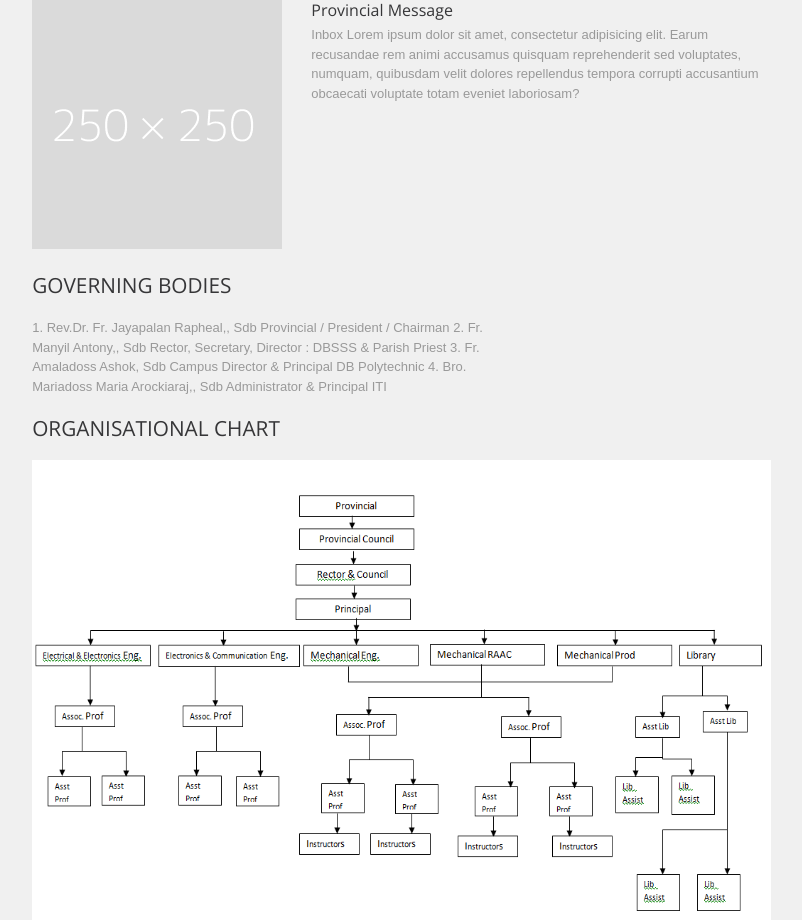
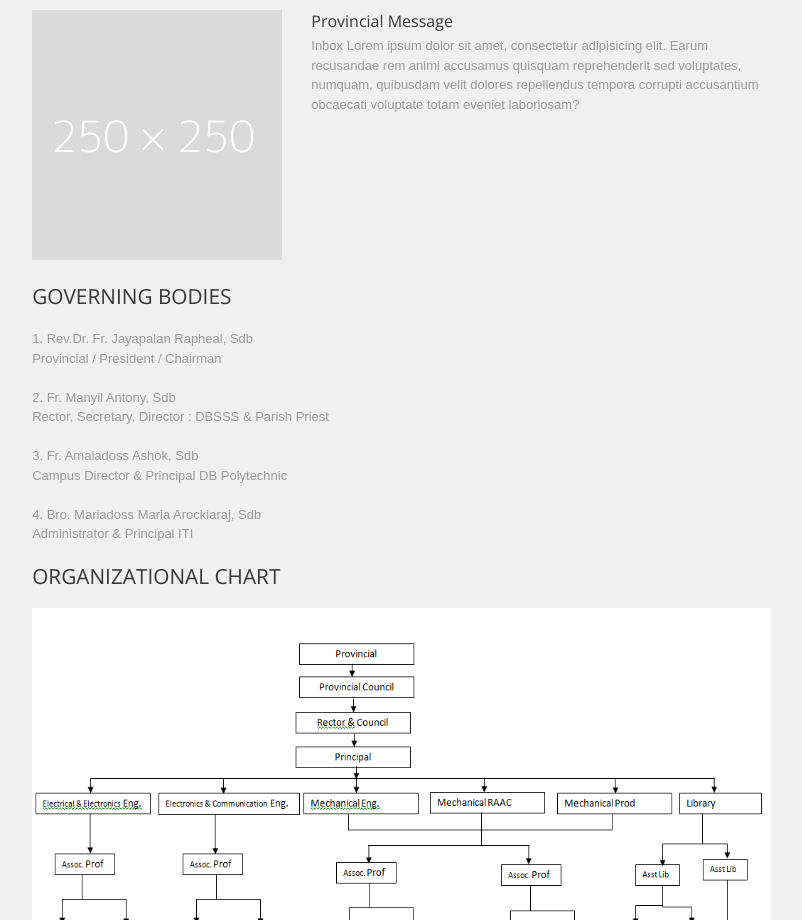
Before and after one commit to JimmyMathew/donbosco, a PHP site: page /administration.php in a window 1280 px wide. Shown: the part 1662-2582 px from the top of the page, without its empty margins (420-1222 px from the left). Run offline with PHP 8.4, Linux system fonts and the light colour scheme.

Commit message:
About page
Changes made in the about page.

```diff
--- a/administration.php
+++ b/administration.php
@@ -8,8 +8,8 @@
 								  <img src="images/secratary.jpg" alt="">
 					  </div>
 									<div class="grid span_2_of_1">
-										<h4>Message from the Secreatary</h4>
-											<p>Salesians of St.John Bosco prepare the youth to enter into the fields of Publishing, Cinema, radio, Television and now IT. St.John Bosco was ahead of his time .He founded the Salesian congregation to educate the poor youth and today the Salesians of St.John Bosco are continuing the wonderful work started for the poor and abandoned youth. He said, “It is enough that you are young to love you, for you I live; for you I work; for you I am ready to lay down my life”.
+										<h4>Message from the Secretary</h4>
+											<p>Salesians of St.John Bosco prepare the youth to enter into the fields of Publishing, Cinema, Radio, Television and now IT. St.John Bosco was ahead of his time .He founded the Salesian congregation to educate the poor youth and today the Salesians of St.John Bosco are continuing the wonderful work started for the poor and abandoned youth. He said, “It is enough that you are young to love you, for you I live; for you I work; for you I am ready to lay down my life”.
 
 Don Bosco Polytechnic College is a Catholic institution which belongs to minority. We follow the principles of Jesus in the Salesian way. Our system of education is based on Reason, Religion and Loving Kindness.
 
@@ -52,19 +52,19 @@ Outstation students are accommodated in the hostels. Excellent infrastructure by
 									<div class="grid span_2_of_1">
 
 
-											<p>1. Rev.Dr. Fr. Jayapalan Rapheal,, Sdb
-Provincial / President / Chairman
+											<p>1. Rev.Dr. Fr. Jayapalan Rapheal, Sdb <br>
+	Provincial / President / Chairman <br> <br>
 
-2.	Fr. Manyil Antony,, Sdb
-Rector, Secretary, Director : DBSSS & Parish Priest
+2.	Fr. Manyil Antony, Sdb <br>
+	Rector, Secretary, Director : DBSSS & Parish Priest <br> <br>
 
-3.	Fr. Amaladoss Ashok, Sdb
-Campus Director & Principal DB Polytechnic
+3.	Fr. Amaladoss Ashok, Sdb <br>
+	Campus Director & Principal DB Polytechnic <br> <br>
 
-4.	Bro. Mariadoss Maria Arockiaraj,, Sdb
-Administrator & Principal ITI</p></div><div class="clear"></div></div>
+4.	Bro. Mariadoss Maria Arockiaraj, Sdb <br>
+	Administrator & Principal ITI <br> </p></div><div class="clear"></div></div>
 <br/>
-<h3>Organisational Chart</h3><br/>
+<h3>Organizational Chart</h3><br/>
 
 
 
--- a/insidehead.php
+++ b/insidehead.php
@@ -7,7 +7,7 @@ License URL: http://creativecommons.org/licenses/by/3.0/
 <!DOCTYPE HTML>
 <html>
 <head>
-<title>Don Bosco polytechnic college</title>
+<title>Don Bosco Polytechnic College</title>
 <link href="css/style.css" rel="stylesheet" type="text/css" media="all" />
 <meta http-equiv="Content-Type" content="text/html; charset=utf-8" />
 <meta name="viewport" content="width=device-width, initial-scale=1, maximum-scale=1">
@@ -18,10 +18,10 @@ License URL: http://creativecommons.org/licenses/by/3.0/
 	<div class="wrap">
 		<div class="header-top">
 			<div class="logo">
-				<a href="index.html"><img src="images/logo.png" alt=""/></a>
+				<a href="index.html"><img src="images/logo.jpg" alt=""/></a>
 			</div>
 			<div class="telephone">
-				<span><img src="images/watch.png" "style=margin-right=10px" alt=""/>Timings</span><span class="number">(800) 234-5678</span>
+				<span><img src="images/watch.png" "style=margin-right=5px" alt=""/>Timings</span><span class="number">9:00 AM - 4.30 PM</span>
 		    </div>
 			<div class="clear"></div>
 		</div>
--- a/vision&mission.php
+++ b/vision&mission.php
@@ -6,7 +6,7 @@
 				           <p>To innovate and inspire the youth of India.</p> <br/><br/>
 						   <h2>Mission</h2>
 
-				           <p>We are committed in creating a college of excellence, where we inspire the young to get a technical education at a affordable cost and to provide placement opportunity, which will enhance the innovative thinking within the pupil inorder to make the young India, A Skilled India</p>
+				           <p>We are committed in creating a college of excellence, where we inspire the youth to get technical education at an affordable cost and to provide placement opportunity, which will enhance the innovative thinking within the pupil inorder to make India a skilled country. </p>
 					       <!-- <div class="image group">
 							   <div class="grid images_3_of_1">
 								  <img src="images/pic13.jpg" alt="">
```
Also changed, not shown: images/logo.png (deleted).
